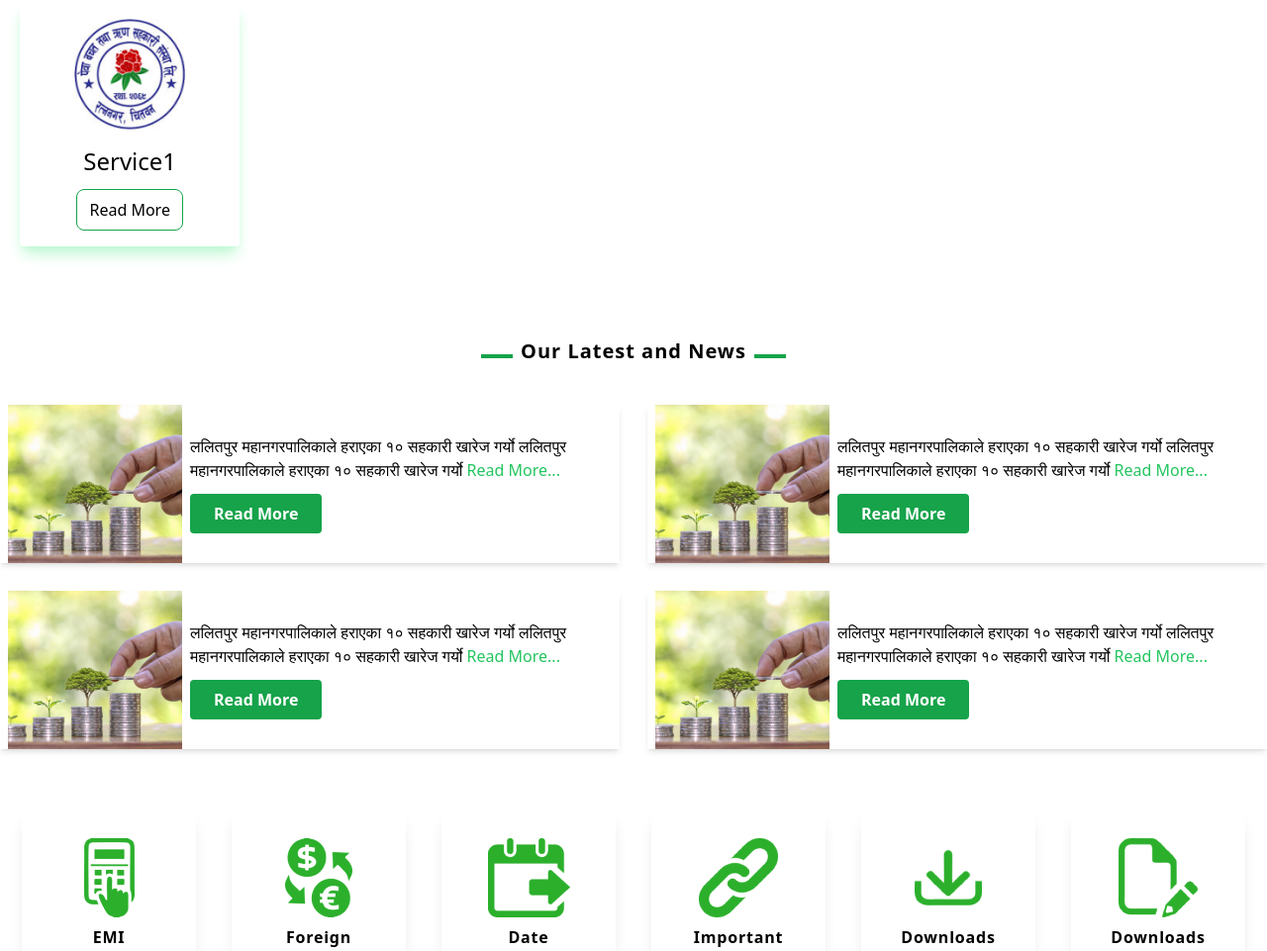
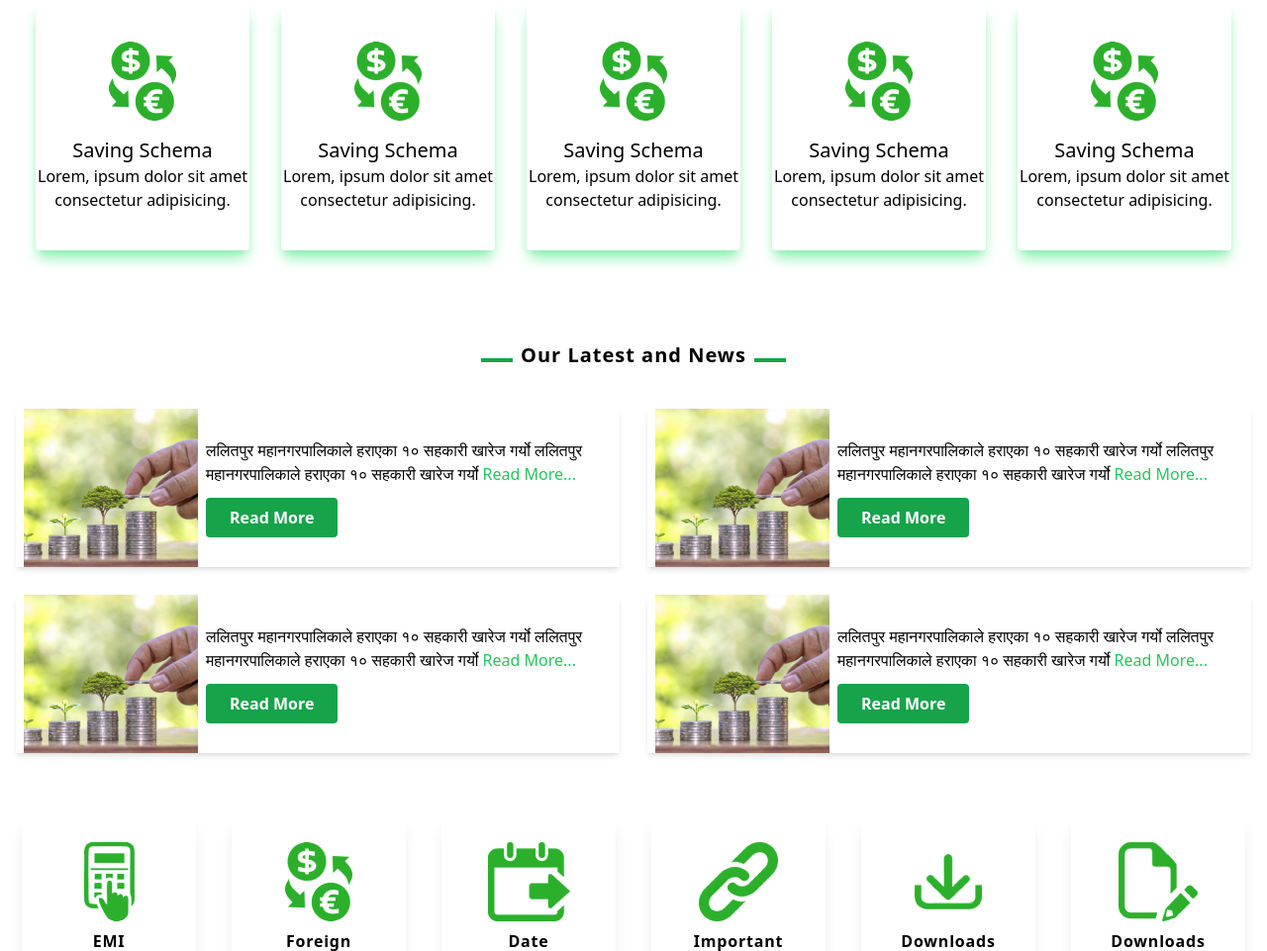
Before and after one commit to dpshkhnl/vedanta_website, a website: page index.html in a window 1280 px wide. Shown: the part 1089-2050 px from the top of the page at 99% size. Drawn offline with nearby package versions, Linux system fonts and the light colour scheme.

Commit message:
Some Section

```diff
--- a/index.html
+++ b/index.html
@@ -33,7 +33,25 @@
   </head>
   <body>
     <header></header>
-
+    <!-- <nav>
+      <div class="">
+        <img class="w-2" src="assets/logo1.png" alt="" />
+      </div>
+      <div class="">
+        <ul>
+          <li>Home</li>
+          <li>About</li>
+          <li>
+            Service
+            <ul>
+              <li></li>
+            </ul>
+          </li>
+          <li>Gallery</li>
+          <li>Notice</li>
+        </ul>
+      </div>
+    </nav> -->
     <!-- Slider main container -->
     <div class="swiper mySwiper w-full h-full mb-11">
       <div class="swiper-wrapper">
@@ -131,20 +149,74 @@
       </div>
 
       <div
-        class="grid grid-cols-2 md:grid-cols-5 gap-8 2xl:grid-cols-8 my-7 md:mx-5"
+        class="grid grid-cols-2 md:grid-cols-5 gap-8 2xl:grid-cols-8 my-7 md:mx-5 px-4 items-center"
         data-aos="fade-up"
         data-aos-anchor-placement="top-bottom"
       >
         <div
-          class="bg-white flex justify-center items-center flex-col rounded shadow-lg py-4 shadow-green-200 px-8"
+          class="bg-white flex justify-center items-center flex-col rounded shadow-lg shadow-green-300 cursor-pointer w-[230px] h-[250px]"
         >
-          <img class="w-28" src="assets/favicon.ico" alt="" />
-          <p class="mt-4 text-2xl">Service1</p>
-          <a
-            href="#"
-            class="px-3 py-2 border border-green-600 hover:bg-green-600 hover:duration-500 rounded-lg mt-3 text-normal font-medium hover:text-white"
-            >Read More</a
-          >
+          <img
+            class="w-24 opacity-50"
+            src="assets/Foreign-Exchange-1.png"
+            alt=""
+          />
+          <p class="mt-4 text-xl capitalize font-medium">saving schema</p>
+          <p class="text-center">
+            Lorem, ipsum dolor sit amet consectetur adipisicing.
+          </p>
+        </div>
+        <div
+          class="bg-white flex justify-center items-center flex-col rounded shadow-lg shadow-green-300 cursor-pointer w-[230px] h-[250px]"
+        >
+          <img
+            class="w-24 opacity-50"
+            src="assets/Foreign-Exchange-1.png"
+            alt=""
+          />
+          <p class="mt-4 text-xl capitalize font-medium">saving schema</p>
+          <p class="text-center">
+            Lorem, ipsum dolor sit amet consectetur adipisicing.
+          </p>
+        </div>
+        <div
+          class="bg-white flex justify-center items-center flex-col rounded shadow-lg shadow-green-300 cursor-pointer w-[230px] h-[250px]"
+        >
+          <img
+            class="w-24 opacity-50"
+            src="assets/Foreign-Exchange-1.png"
+            alt=""
+          />
+          <p class="mt-4 text-xl capitalize font-medium">saving schema</p>
+          <p class="text-center">
+            Lorem, ipsum dolor sit amet consectetur adipisicing.
+          </p>
+        </div>
+        <div
+          class="bg-white flex justify-center items-center flex-col rounded shadow-lg shadow-green-300 cursor-pointer w-[230px] h-[250px]"
+        >
+          <img
+            class="w-24 opacity-50"
+            src="assets/Foreign-Exchange-1.png"
+            alt=""
+          />
+          <p class="mt-4 text-xl capitalize font-medium">saving schema</p>
+          <p class="text-center">
+            Lorem, ipsum dolor sit amet consectetur adipisicing.
+          </p>
+        </div>
+        <div
+          class="bg-white flex justify-center items-center flex-col rounded shadow-lg shadow-green-300 cursor-pointer w-[230px] h-[250px]"
+        >
+          <img
+            class="w-24 opacity-50"
+            src="assets/Foreign-Exchange-1.png"
+            alt=""
+          />
+          <p class="mt-4 text-xl capitalize font-medium">saving schema</p>
+          <p class="text-center">
+            Lorem, ipsum dolor sit amet consectetur adipisicing.
+          </p>
         </div>
       </div>
     </div>
@@ -161,7 +233,7 @@
         <div class="w-8 h-1 bg-green-600"></div>
       </div>
       <div
-        class="grid grid-cols-1 md:grid-cols-2 gap-7 mt-10"
+        class="grid grid-cols-1 md:grid-cols-2 gap-7 mt-10 px-4"
         data-aos="fade-up"
         data-aos-anchor-placement="top-bottom"
       >
@@ -194,7 +266,7 @@
             <p>
               ललितपुर महानगरपालिकाले हराएका १० सहकारी खारेज गर्यो ललितपुर
               महानगरपालिकाले हराएका १० सहकारी खारेज गर्यो
-              <span class="text-green-500">Read More...</span>
+              <a href=""><span class="text-green-500">Read More...</span></a>
             </p>
             <a
               href="#"
@@ -213,7 +285,7 @@
             <p>
               ललितपुर महानगरपालिकाले हराएका १० सहकारी खारेज गर्यो ललितपुर
               महानगरपालिकाले हराएका १० सहकारी खारेज गर्यो
-              <span class="text-green-500">Read More...</span>
+              <a href=""><span class="text-green-500">Read More...</span></a>
             </p>
             <a
               href="#"
@@ -232,7 +304,7 @@
             <p>
               ललितपुर महानगरपालिकाले हराएका १० सहकारी खारेज गर्यो ललितपुर
               महानगरपालिकाले हराएका १० सहकारी खारेज गर्यो
-              <span class="text-green-500">Read More...</span>
+              <a href=""><span class="text-green-500">Read More...</span></a>
             </p>
             <a
               href="#"
```
